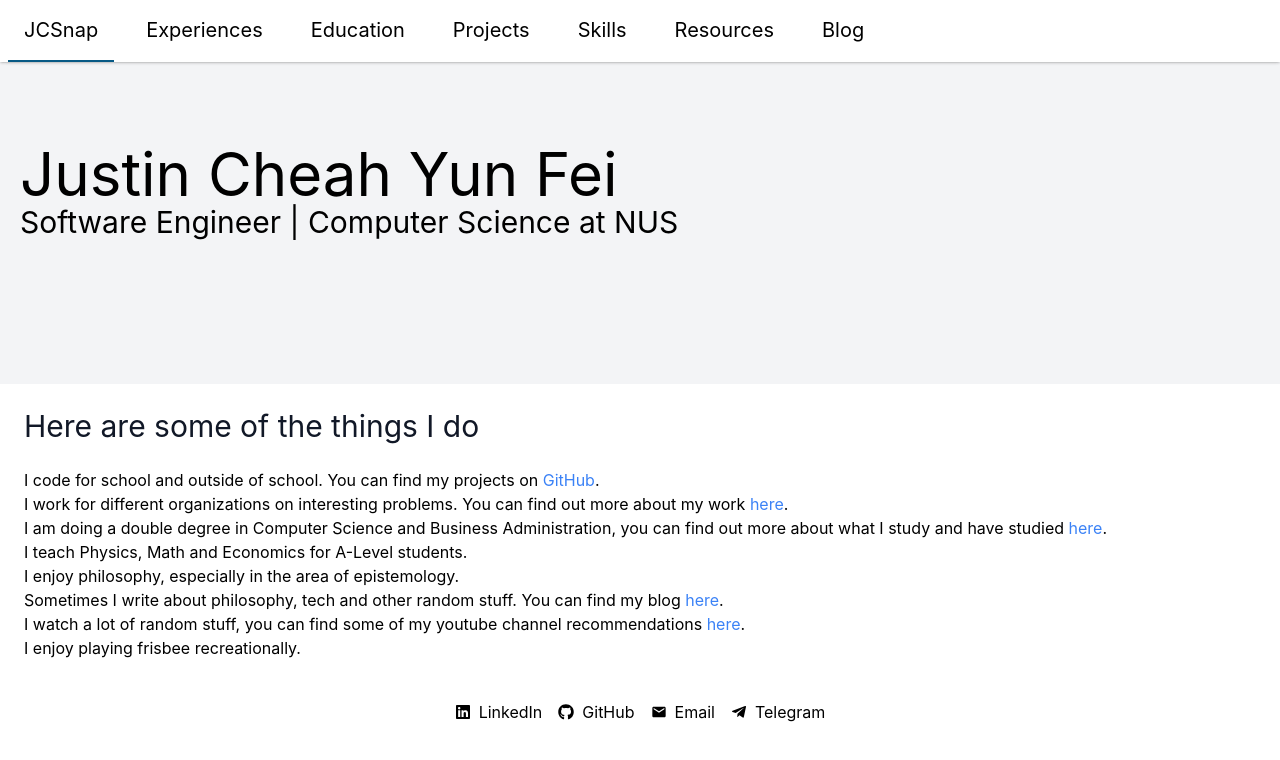
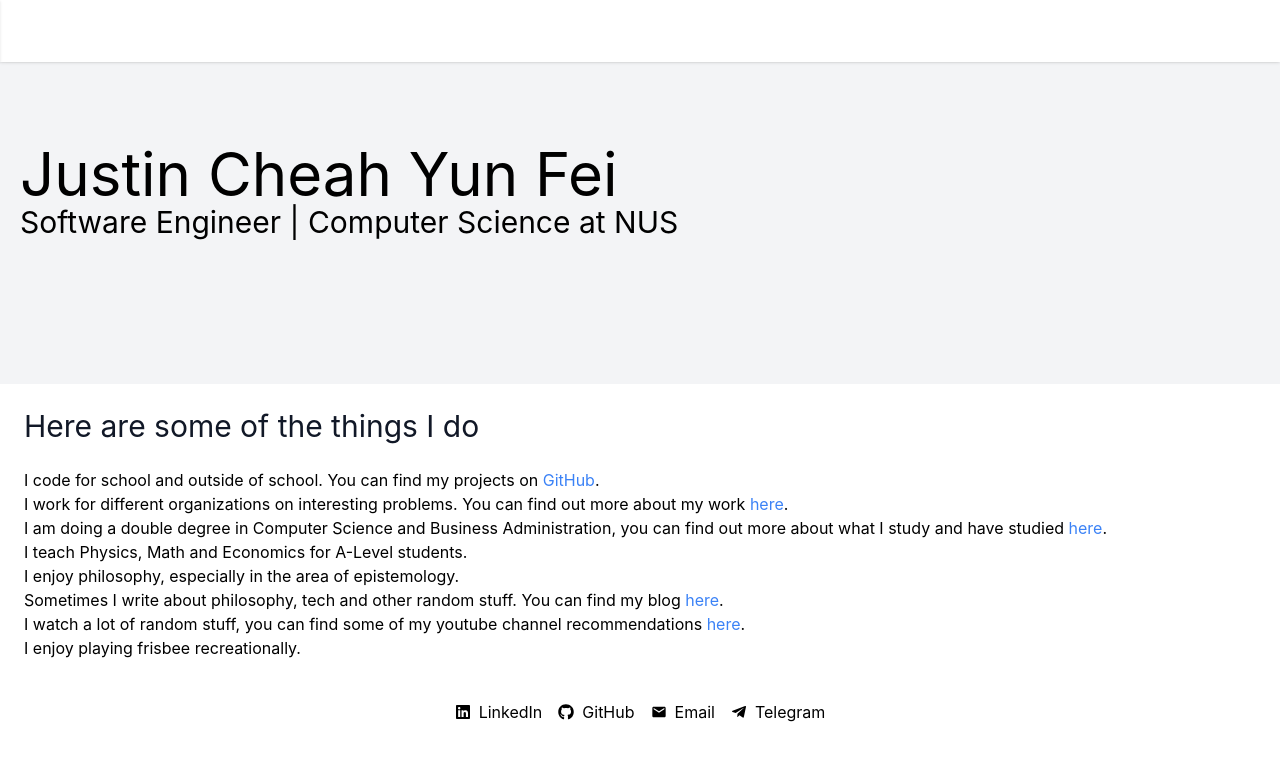
Before and after one commit to JCSnap/JCSnap.github.io, a React (Create React App) app: page / in a window 1280 px wide. Shown: the top 760 px of the page. Built offline with nearby package versions, Linux system fonts and the light colour scheme; what @radix-ui/themes would draw is missing.

Commit message:
add animation for hamburger menu

```diff
--- a/src/components/navigation-bar.tsx
+++ b/src/components/navigation-bar.tsx
@@ -55,8 +55,8 @@ function NavigationBar() {
                 <span className="ml-4 text-xl md:hidden">{getLabelFromHref(activeTab)}</span>
             </button>
             <ul
-                className={`absolute md:relative bg-white shadow w-full md:flex md:pl-2 ${
-                    isMenuOpen ? "block" : "hidden"
+                className={`absolute md:relative bg-white shadow w-full md:flex md:pl-2 transition-transform duration-500 ${
+                    isMenuOpen ? "translate-x-0" : "-translate-x-full"
                 }`}
             >
                 {tabs.map((tab) => (
```
